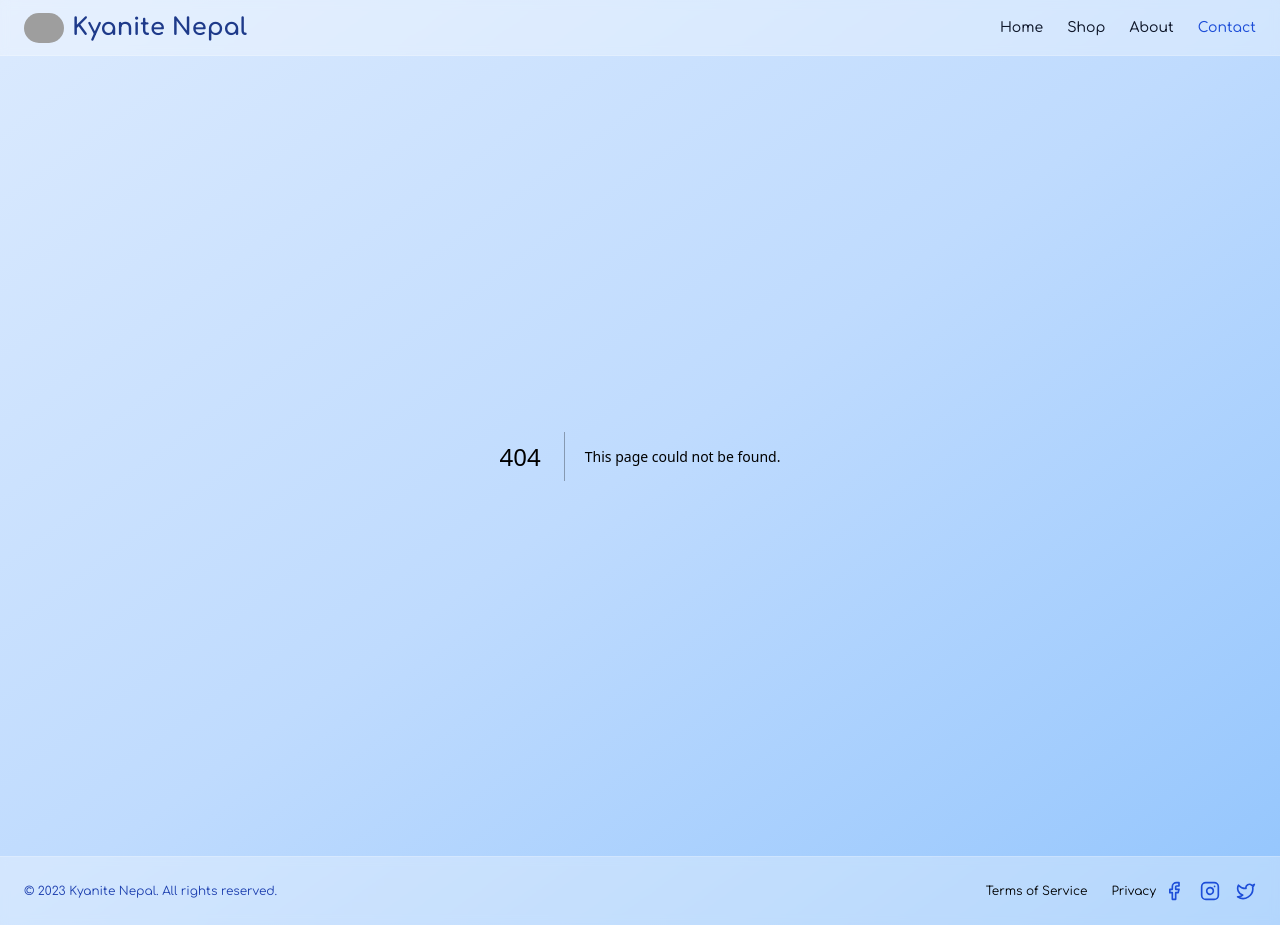
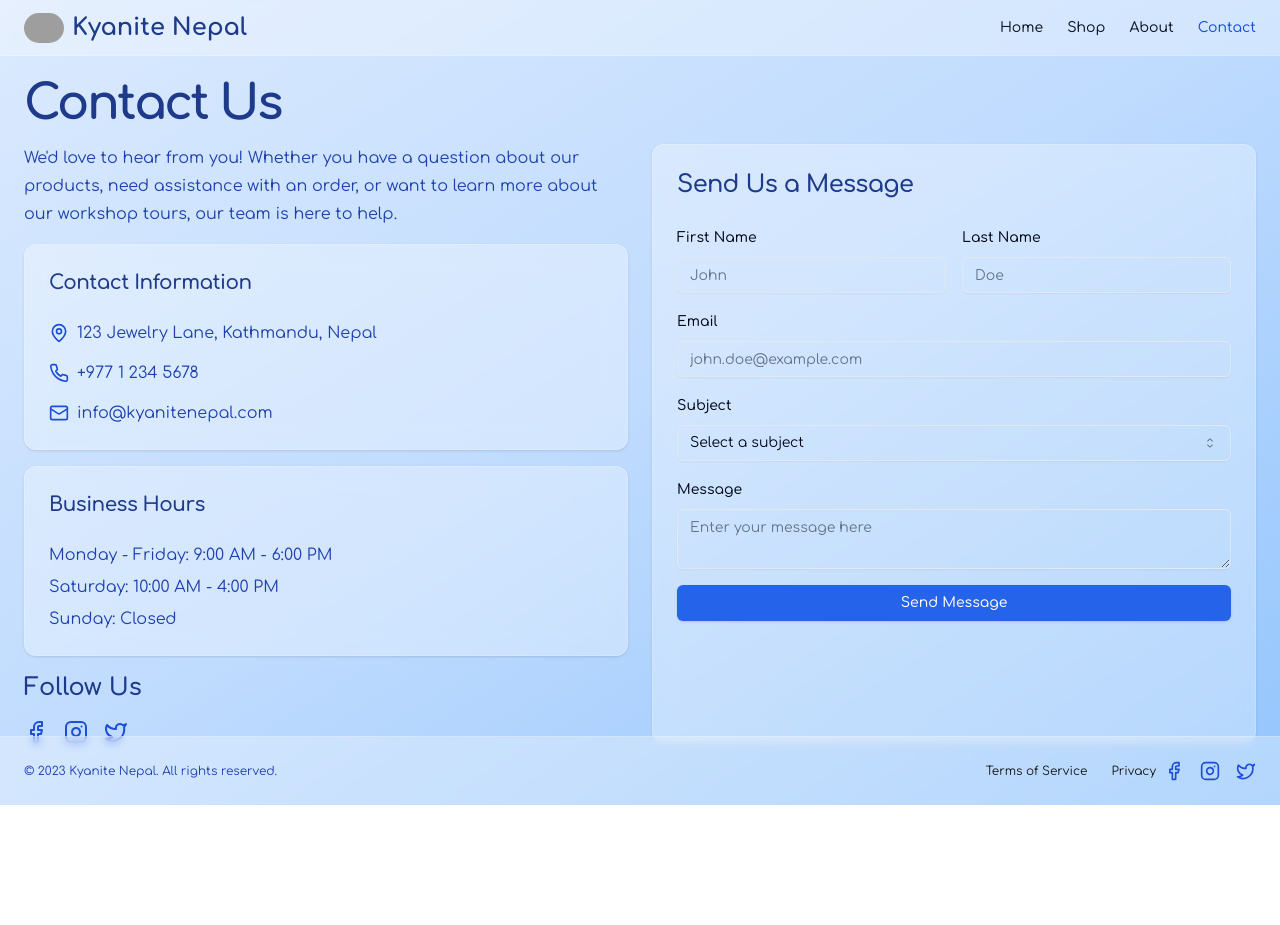
Before and after one commit to AbhiShake1/kynite-nepal, a Next.js app: page /contact in a window 1280 px wide. Before the commit this address had no page. After the commit the page ends 805 px from the top, so only its background shows below. Built offline with nearby package versions, Linux system fonts and the light colour scheme; grey boxes are pictures that could not be loaded.

Commit message:
style: contact us page

```diff
--- /dev/null
+++ b/src/app/contact/page.tsx
@@ -0,0 +1,114 @@
+import { Button } from "@/components/ui/button"
+import { Card, CardContent, CardHeader, CardTitle } from "@/components/ui/card"
+import { Input } from "@/components/ui/input"
+import { Label } from "@/components/ui/label"
+import { Select, SelectContent, SelectItem, SelectTrigger, SelectValue } from "@/components/ui/select"
+import { Textarea } from "@/components/ui/textarea"
+import { Facebook, Instagram, Twitter, MapPin, Phone, Mail } from "lucide-react"
+
+export default function Component() {
+  return (
+    <main className="flex-1 py-6 h-[85vh] flex flex-col items-center">
+      <div className="container px-4 md:px-6">
+        <h1 className="text-3xl font-bold tracking-tighter sm:text-4xl md:text-5xl text-blue-900 mb-4">Contact Us</h1>
+        <div className="grid gap-6 lg:grid-cols-2">
+          <div className="space-y-4">
+            <p className="text-blue-800 leading-7">
+              We'd love to hear from you! Whether you have a question about our products, need assistance with an order, or want to learn more about our workshop tours, our team is here to help.
+            </p>
+            <Card className="backdrop-blur-md bg-white/30 border-white/20 overflow-hidden">
+              <CardHeader>
+                <CardTitle className="text-xl font-semibold text-blue-900">Contact Information</CardTitle>
+              </CardHeader>
+              <CardContent>
+                <div className="space-y-4">
+                  <div className="flex items-center space-x-2">
+                    <MapPin className="h-5 w-5 text-blue-700" />
+                    <span className="text-blue-800">123 Jewelry Lane, Kathmandu, Nepal</span>
+                  </div>
+                  <div className="flex items-center space-x-2">
+                    <Phone className="h-5 w-5 text-blue-700" />
+                    <span className="text-blue-800">+977 1 234 5678</span>
+                  </div>
+                  <div className="flex items-center space-x-2">
+                    <Mail className="h-5 w-5 text-blue-700" />
+                    <span className="text-blue-800">info@kyanitenepal.com</span>
+                  </div>
+                </div>
+              </CardContent>
+            </Card>
+            <Card className="backdrop-blur-md bg-white/30 border-white/20 overflow-hidden">
+              <CardHeader>
+                <CardTitle className="text-xl font-semibold text-blue-900">Business Hours</CardTitle>
+              </CardHeader>
+              <CardContent>
+                <div className="space-y-2">
+                  <p className="text-blue-800">Monday - Friday: 9:00 AM - 6:00 PM</p>
+                  <p className="text-blue-800">Saturday: 10:00 AM - 4:00 PM</p>
+                  <p className="text-blue-800">Sunday: Closed</p>
+                </div>
+              </CardContent>
+            </Card>
+            <div className="mt-6">
+              <h2 className="text-2xl font-semibold text-blue-900 mb-4">Follow Us</h2>
+              <div className="flex space-x-4">
+                <a href="#" className="text-blue-700 hover:text-blue-900 transition-colors">
+                  <Facebook className="h-6 w-6" />
+                </a>
+                <a href="#" className="text-blue-700 hover:text-blue-900 transition-colors">
+                  <Instagram className="h-6 w-6" />
+                </a>
+                <a href="#" className="text-blue-700 hover:text-blue-900 transition-colors">
+                  <Twitter className="h-6 w-6" />
+                </a>
+              </div>
+            </div>
+          </div>
+          <Card className="backdrop-blur-md bg-white/30 border-white/20 overflow-hidden">
+            <CardHeader>
+              <CardTitle className="text-2xl font-semibold text-blue-900">Send Us a Message</CardTitle>
+            </CardHeader>
+            <CardContent>
+              <form className="space-y-4">
+                <div className="grid grid-cols-2 gap-4">
+                  <div className="space-y-2">
+                    <Label htmlFor="first-name">First Name</Label>
+                    <Input id="first-name" placeholder="John" />
+                  </div>
+                  <div className="space-y-2">
+                    <Label htmlFor="last-name">Last Name</Label>
+                    <Input id="last-name" placeholder="Doe" />
+                  </div>
+                </div>
+                <div className="space-y-2">
+                  <Label htmlFor="email">Email</Label>
+                  <Input id="email" placeholder="john.doe@example.com" type="email" />
+                </div>
+                <div className="space-y-2">
+                  <Label htmlFor="subject">Subject</Label>
+                  <Select>
+                    <SelectTrigger id="subject">
+                      <SelectValue placeholder="Select a subject" />
+                    </SelectTrigger>
+                    <SelectContent position="popper">
+                      <SelectItem value="general">General Inquiry</SelectItem>
+                      <SelectItem value="order">Order Status</SelectItem>
+                      <SelectItem value="product">Product Information</SelectItem>
+                      <SelectItem value="tour">Workshop Tour</SelectItem>
+                      <SelectItem value="other">Other</SelectItem>
+                    </SelectContent>
+                  </Select>
+                </div>
+                <div className="space-y-2">
+                  <Label htmlFor="message">Message</Label>
+                  <Textarea id="message" placeholder="Enter your message here" />
+                </div>
+                <Button className="w-full bg-blue-600 hover:bg-blue-700 text-white">Send Message</Button>
+              </form>
+            </CardContent>
+          </Card>
+        </div>
+      </div>
+    </main>
+  )
+}
```
